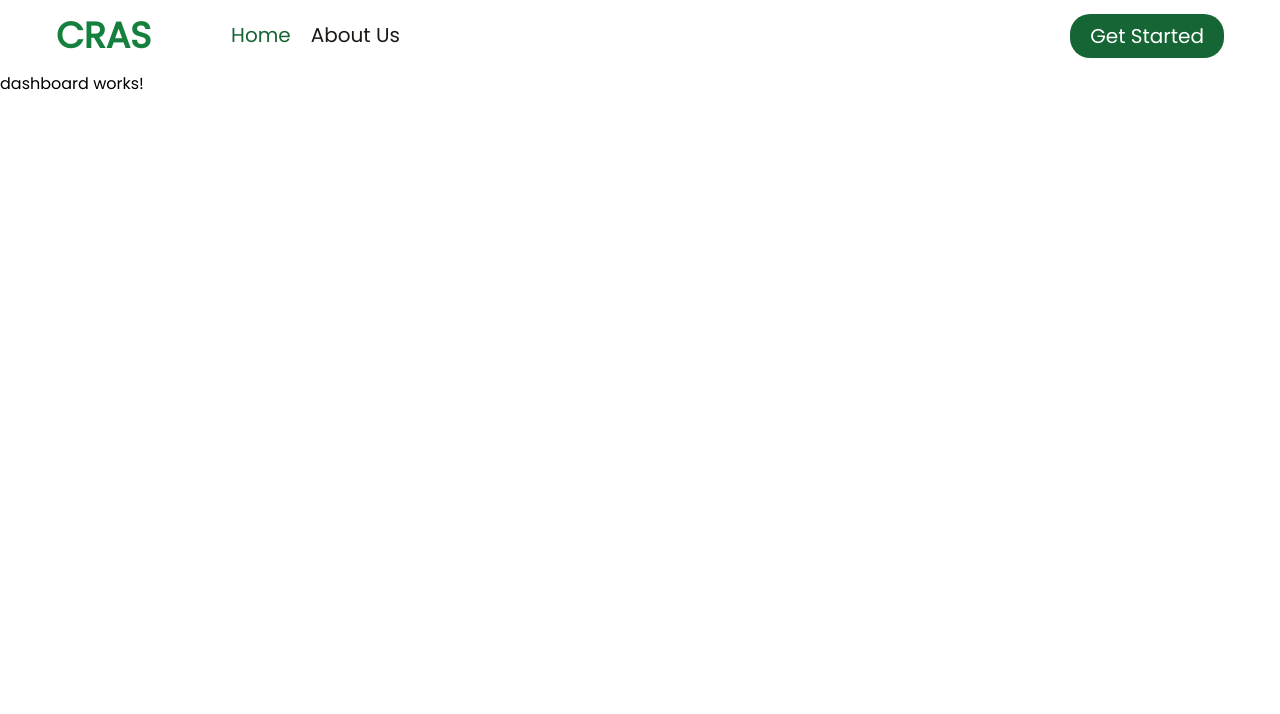
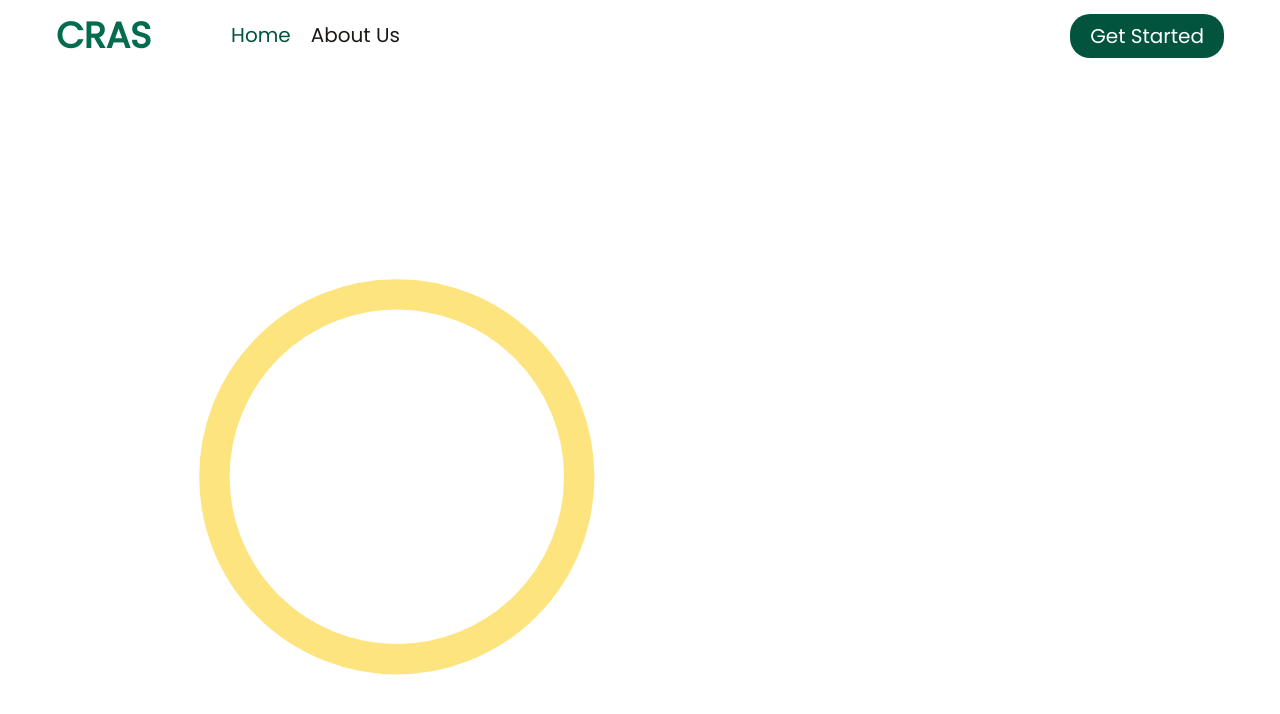
Before and after one commit to api-sage/credit_risk_assessment_system, an Angular app in the folder frontend/: page /dashboard in a window 1280 px wide. Shown: the top 714 px of the page. Built offline with nearby package versions, Linux system fonts and the light colour scheme.

Commit message:
minor chamges

```diff
--- a/frontend/package.json
+++ b/frontend/package.json
@@ -18,6 +18,7 @@
     "@angular/platform-browser": "^17.2.0",
     "@angular/platform-browser-dynamic": "^17.2.0",
     "@angular/router": "^17.2.0",
+    "flowbite": "^2.3.0",
     "rxjs": "~7.8.0",
     "tslib": "^2.3.0",
     "zone.js": "~0.14.3"
--- a/frontend/src/app/app.component.ts
+++ b/frontend/src/app/app.component.ts
@@ -1,6 +1,8 @@
 import { Component } from '@angular/core';
 import { RouterOutlet } from '@angular/router';
 import { NavBarComponent } from '../nav-bar/nav-bar.component';
+import { initFlowbite } from 'flowbite';
+import { OnInit } from '@angular/core';
 
 @Component({
   selector: 'app-root',
@@ -9,6 +11,9 @@ import { NavBarComponent } from '../nav-bar/nav-bar.component';
   templateUrl: './app.component.html',
   styleUrl: './app.component.css'
 })
-export class AppComponent {
+export class AppComponent implements OnInit {
   title = 'Home';
+  ngOnInit(): void {
+    initFlowbite();
+  }
 }
--- a/frontend/src/app/app.routes.ts
+++ b/frontend/src/app/app.routes.ts
@@ -6,8 +6,8 @@ import { aboutPageComponent } from '../about-page/about-page.component';
 import { DashboardComponent } from '../dashboard/dashboard.component';
 
  export const routes: Routes = [
-    { path: '', redirectTo: '/landing-page', pathMatch: 'full' },
-    { path: 'landing-page', component: landingPageComponent },
+    // { path: '', redirectTo: '/landing-page', pathMatch: 'full' },
+    { path: '', component: landingPageComponent },
     { path: 'create-account', component: CreateAccountComponent },
     { path: 'login', component: LoginComponent },
     { path: 'about-page', component: aboutPageComponent },
--- a/frontend/src/dashboard/dashboard.component.html
+++ b/frontend/src/dashboard/dashboard.component.html
@@ -1 +1,6 @@
-<p>dashboard works!</p>
+<div class="mt-10 mx-8" id="wrapper">
+   <svg id="meter" viewBox="0 0 200 200">
+     <circle id="bad" r="30" cx="30%" cy="30%" stroke="#FDE47F"
+     stroke-width="5" fill="none"></circle>
+   </svg>
+</div>
--- a/frontend/src/nav-bar/nav-bar.component.html
+++ b/frontend/src/nav-bar/nav-bar.component.html
@@ -2,8 +2,8 @@
 <header class="navbar">
     <nav class="nav flex p-4 mx-10 items-center flex-col justify-center sm:justify-between sm:flex-row">
         <div class="left font-['Poppins']">
-            <a class="font-extrabold text-green-700 text-xl mr-3 sm:text-4xl sm:mr-20 " routerLink="/landing-page">CRAS</a>
-            <a routerLink="/landing-page" routerLinkActive="active" [routerLinkActiveOptions]="{exact: true}" class="text-justify text-green-800 text-xl leading-[27.10px] mr-3 sm:mr-5 sm:align-super">Home</a>
+            <a class="font-extrabold text-green-700 text-xl mr-3 sm:text-4xl sm:mr-20 " routerLink="">CRAS</a>
+            <a routerLink="" routerLinkActive="active" [routerLinkActiveOptions]="{exact: true}" class="text-justify text-green-800 text-xl leading-[27.10px] mr-3 sm:mr-5 sm:align-super">Home</a>
             <a routerLink="/about-page" routerLinkActive="active"  [routerLinkActiveOptions]="{exact: true}" class="text-justify text-stone-900 text-xl leading-[27.10px] sm:align-super">About Us</a>
         </div>
         <div class="right">
--- a/frontend/tailwind.config.js
+++ b/frontend/tailwind.config.js
@@ -8,3 +8,17 @@ module.exports = {
   },
   plugins: [],
 }
+
+/** @type {import('tailwindcss').Config} */
+module.exports = {
+  content: [
+    "./src/**/*.{html,ts}",
+    "./node_modules/flowbite/**/*.js" // add this line
+  ],
+  theme: {
+    extend: {},
+  },
+  plugins: [
+    require('flowbite/plugin')
+  ],
+}
```
Also changed, not shown: 1 other file (tests, documents, lock files or other folders).
